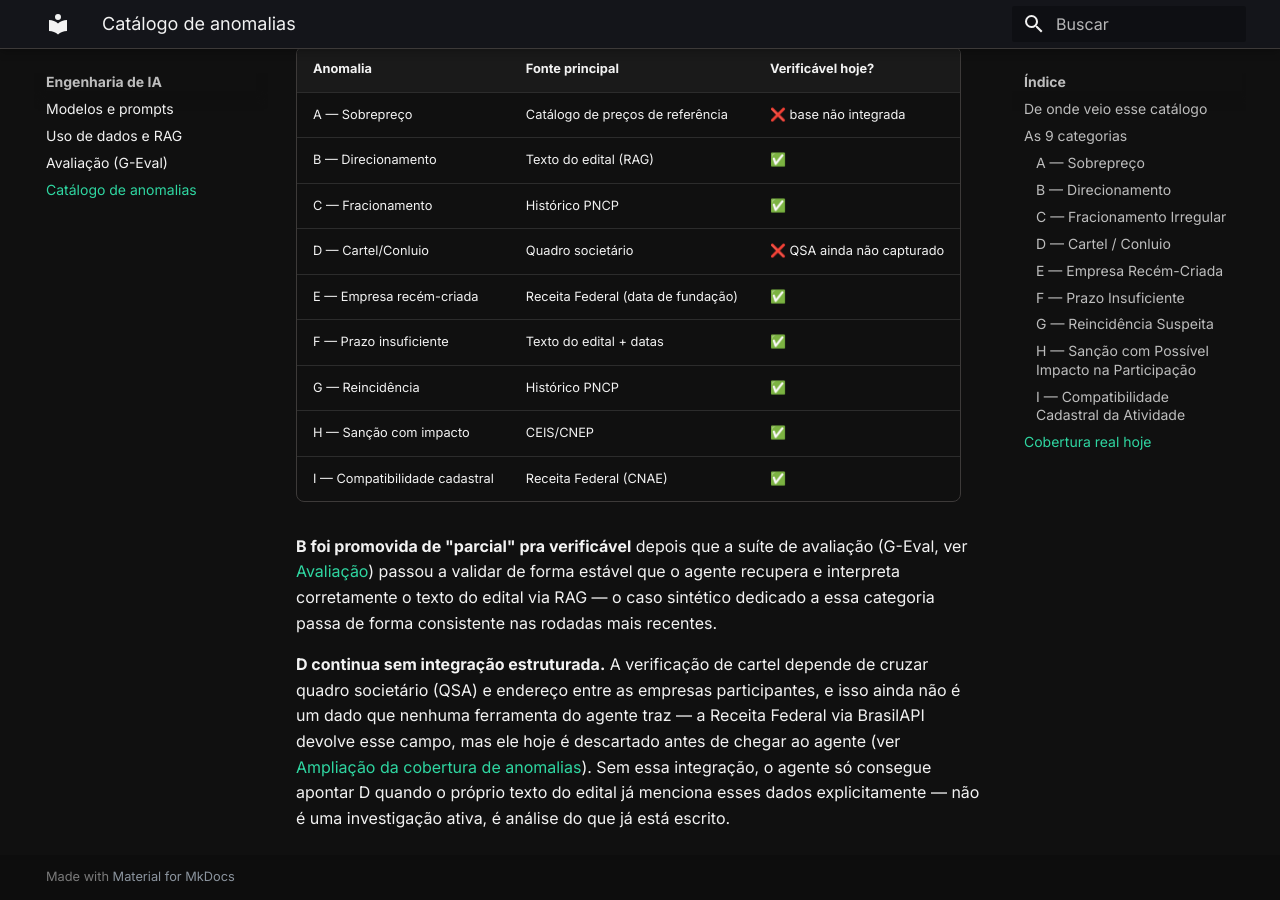
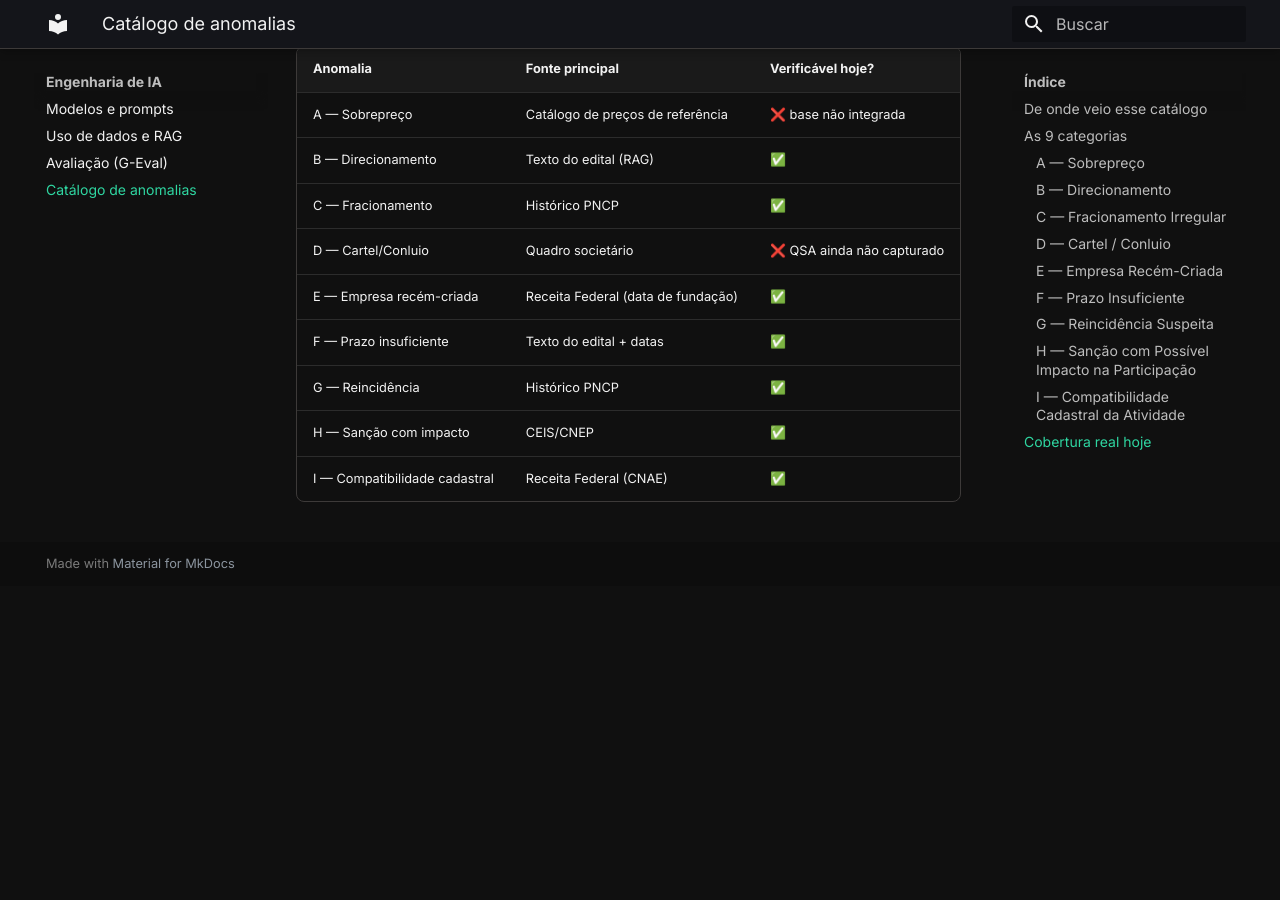
Before and after one commit to Moreira-89/auditor-cidadao, an MkDocs documentation site: the page built from docs/ia/anomalias.md, in a window 1280 px wide and 900 px high, scrolled down 2935 px. Built offline with MkDocs 1.6.1 and Material for MkDocs 9.7.7, drawn with Linux system fonts in a browser that asks for light colours; after the commit the page ends 3521 px from its top, so only the background shows below that.

Commit message:
docs(ia): remove parágrafos de justificativa B/D da tabela de cobertura

```diff
--- a/docs/ia/anomalias.md
+++ b/docs/ia/anomalias.md
@@ -100,16 +100,3 @@ roadmap (ver [Próximos Passos](../governanca/limitacoes.md)).
 | G — Reincidência | Histórico PNCP | ✅ |
 | H — Sanção com impacto | CEIS/CNEP | ✅ |
 | I — Compatibilidade cadastral | Receita Federal (CNAE) | ✅ |
-
-**B foi promovida de "parcial" pra verificável** depois que a suíte de avaliação (G-Eval, ver
-[Avaliação](avaliacao.md)) passou a validar de forma estável que o agente recupera e interpreta
-corretamente o texto do edital via RAG — o caso sintético dedicado a essa categoria passa de forma
-consistente nas rodadas mais recentes.
-
-**D continua sem integração estruturada.** A verificação de cartel depende de cruzar quadro
-societário (QSA) e endereço entre as empresas participantes, e isso ainda não é um dado que
-nenhuma ferramenta do agente traz — a Receita Federal via BrasilAPI devolve esse campo, mas ele
-hoje é descartado antes de chegar ao agente (ver [Ampliação da cobertura de
-anomalias](../governanca/limitacoes.md#ampliacao-da-cobertura-de-anomalias)). Sem essa integração, o agente só consegue apontar D
-quando o próprio texto do edital já menciona esses dados explicitamente — não é uma investigação
-ativa, é análise do que já está escrito.
```
